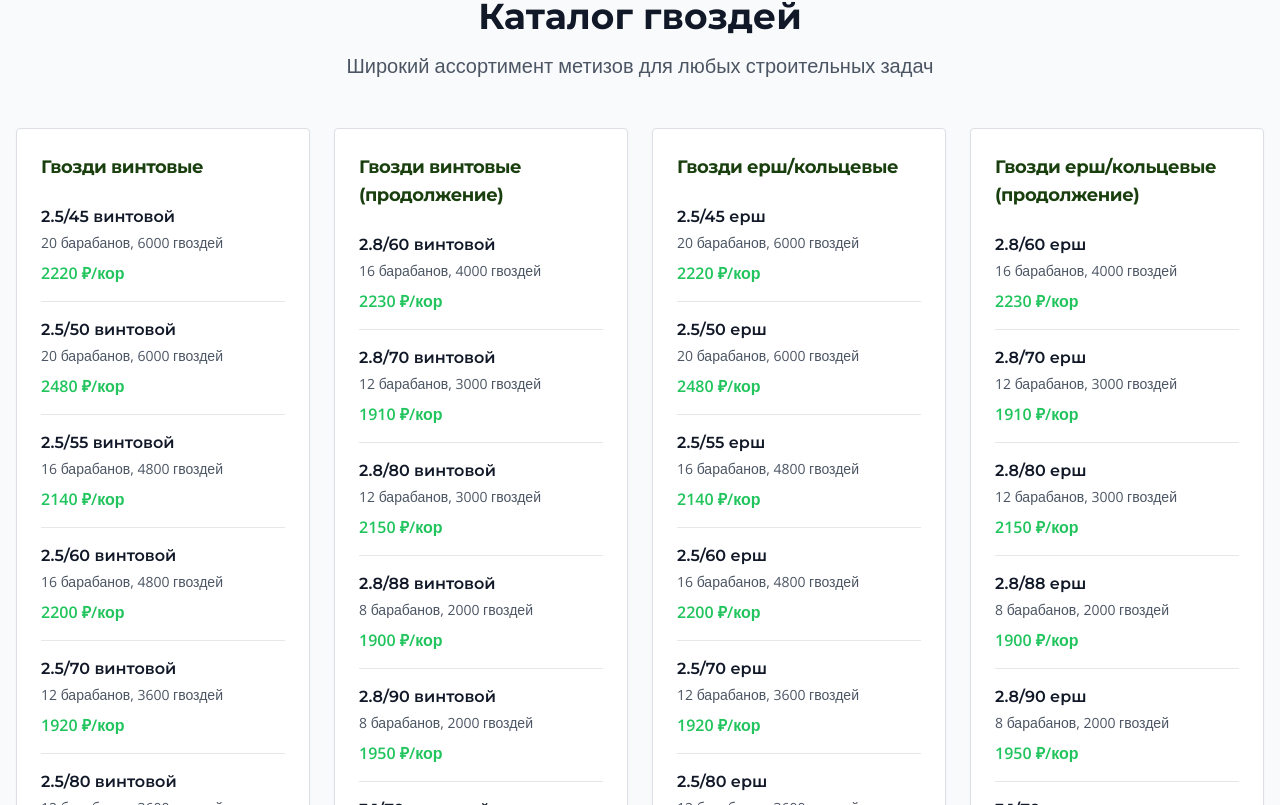
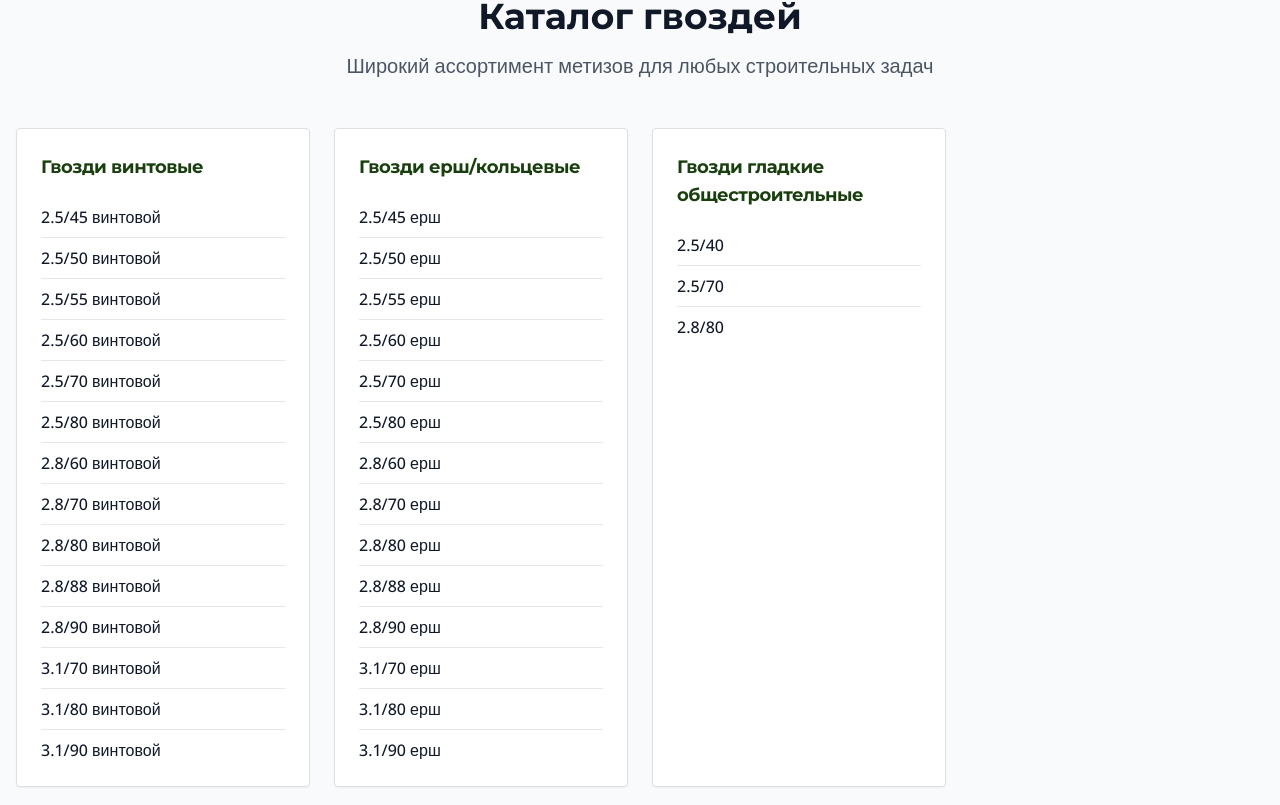
Before and after one commit to pr-poehali-dev/nail-sales-direct, a React (Vite) app: page / in a window 1280 px wide. Shown: the part 995-1800 px from the top of the page. Built offline with nearby package versions, Linux system fonts and the light colour scheme.

Commit message:
refactor: упрощение раздела продукция

```diff
--- a/src/pages/Index.tsx
+++ b/src/pages/Index.tsx
@@ -19,57 +19,47 @@ const Index = () => {
     {
       category: "Гвозди винтовые",
       items: [
-        { name: "2.5/45 винтовой", specs: "20 барабанов, 6000 гвоздей", price: "2220 ₽/кор" },
-        { name: "2.5/50 винтовой", specs: "20 барабанов, 6000 гвоздей", price: "2480 ₽/кор" },
-        { name: "2.5/55 винтовой", specs: "16 барабанов, 4800 гвоздей", price: "2140 ₽/кор" },
-        { name: "2.5/60 винтовой", specs: "16 барабанов, 4800 гвоздей", price: "2200 ₽/кор" },
-        { name: "2.5/70 винтовой", specs: "12 барабанов, 3600 гвоздей", price: "1920 ₽/кор" },
-        { name: "2.5/80 винтовой", specs: "12 барабанов, 3600 гвоздей", price: "2150 ₽/кор" },
-      ]
-    },
-    {
-      category: "Гвозди винтовые (продолжение)",
-      items: [
-        { name: "2.8/60 винтовой", specs: "16 барабанов, 4000 гвоздей", price: "2230 ₽/кор" },
-        { name: "2.8/70 винтовой", specs: "12 барабанов, 3000 гвоздей", price: "1910 ₽/кор" },
-        { name: "2.8/80 винтовой", specs: "12 барабанов, 3000 гвоздей", price: "2150 ₽/кор" },
-        { name: "2.8/88 винтовой", specs: "8 барабанов, 2000 гвоздей", price: "1900 ₽/кор" },
-        { name: "2.8/90 винтовой", specs: "8 барабанов, 2000 гвоздей", price: "1950 ₽/кор" },
-        { name: "3.1/70 винтовой", specs: "12 барабанов, 3000 гвоздей", price: "2350 ₽/кор" },
-        { name: "3.1/80 винтовой", specs: "12 барабанов, 3000 гвоздей", price: "2660 ₽/кор" },
-        { name: "3.1/90 винтовой", specs: "8 барабанов, 2000 гвоздей", price: "1960 ₽/кор" },
+        { name: "2.5/45 винтовой" },
+        { name: "2.5/50 винтовой" },
+        { name: "2.5/55 винтовой" },
+        { name: "2.5/60 винтовой" },
+        { name: "2.5/70 винтовой" },
+        { name: "2.5/80 винтовой" },
+        { name: "2.8/60 винтовой" },
+        { name: "2.8/70 винтовой" },
+        { name: "2.8/80 винтовой" },
+        { name: "2.8/88 винтовой" },
+        { name: "2.8/90 винтовой" },
+        { name: "3.1/70 винтовой" },
+        { name: "3.1/80 винтовой" },
+        { name: "3.1/90 винтовой" },
       ]
     },
     {
       category: "Гвозди ерш/кольцевые",
       items: [
-        { name: "2.5/45 ерш", specs: "20 барабанов, 6000 гвоздей", price: "2220 ₽/кор" },
-        { name: "2.5/50 ерш", specs: "20 барабанов, 6000 гвоздей", price: "2480 ₽/кор" },
-        { name: "2.5/55 ерш", specs: "16 барабанов, 4800 гвоздей", price: "2140 ₽/кор" },
-        { name: "2.5/60 ерш", specs: "16 барабанов, 4800 гвоздей", price: "2200 ₽/кор" },
-        { name: "2.5/70 ерш", specs: "12 барабанов, 3600 гвоздей", price: "1920 ₽/кор" },
-        { name: "2.5/80 ерш", specs: "12 барабанов, 3600 гвоздей", price: "2150 ₽/кор" },
-      ]
-    },
-    {
-      category: "Гвозди ерш/кольцевые (продолжение)",
-      items: [
-        { name: "2.8/60 ерш", specs: "16 барабанов, 4000 гвоздей", price: "2230 ₽/кор" },
-        { name: "2.8/70 ерш", specs: "12 барабанов, 3000 гвоздей", price: "1910 ₽/кор" },
-        { name: "2.8/80 ерш", specs: "12 барабанов, 3000 гвоздей", price: "2150 ₽/кор" },
-        { name: "2.8/88 ерш", specs: "8 барабанов, 2000 гвоздей", price: "1900 ₽/кор" },
-        { name: "2.8/90 ерш", specs: "8 барабанов, 2000 гвоздей", price: "1950 ₽/кор" },
-        { name: "3.1/70 ерш", specs: "12 барабанов, 3000 гвоздей", price: "2350 ₽/кор" },
-        { name: "3.1/80 ерш", specs: "12 барабанов, 3000 гвоздей", price: "2660 ₽/кор" },
-        { name: "3.1/90 ерш", specs: "8 барабанов, 2000 гвоздей", price: "1960 ₽/кор" },
+        { name: "2.5/45 ерш" },
+        { name: "2.5/50 ерш" },
+        { name: "2.5/55 ерш" },
+        { name: "2.5/60 ерш" },
+        { name: "2.5/70 ерш" },
+        { name: "2.5/80 ерш" },
+        { name: "2.8/60 ерш" },
+        { name: "2.8/70 ерш" },
+        { name: "2.8/80 ерш" },
+        { name: "2.8/88 ерш" },
+        { name: "2.8/90 ерш" },
+        { name: "3.1/70 ерш" },
+        { name: "3.1/80 ерш" },
+        { name: "3.1/90 ерш" },
       ]
     },
     {
       category: "Гвозди гладкие общестроительные",
       items: [
-        { name: "2.5/40", specs: "Вес коробки 10 кг", price: "110 ₽/кг" },
-        { name: "2.5/70", specs: "Вес коробки 10 кг", price: "110 ₽/кг" },
-        { name: "2.8/80", specs: "Вес коробки 10 кг", price: "110 ₽/кг" },
+        { name: "2.5/40" },
+        { name: "2.5/70" },
+        { name: "2.8/80" },
       ]
     }
   ];
@@ -193,12 +183,10 @@ const Index = () => {
                     {category.category}
                   </CardTitle>
                 </CardHeader>
-                <CardContent className="space-y-4">
+                <CardContent className="space-y-2">
                   {category.items.map((item, itemIdx) => (
-                    <div key={itemIdx} className="border-b border-gray-200 last:border-0 pb-4 last:pb-0">
-                      <h4 className="font-semibold text-gray-900">{item.name}</h4>
-                      <p className="text-sm text-gray-600 mt-1">{item.specs}</p>
-                      <p className="text-accent font-bold mt-2">{item.price}</p>
+                    <div key={itemIdx} className="border-b border-gray-200 last:border-0 pb-2 last:pb-0">
+                      <p className="font-medium text-gray-900">{item.name}</p>
                     </div>
                   ))}
                 </CardContent>
```
